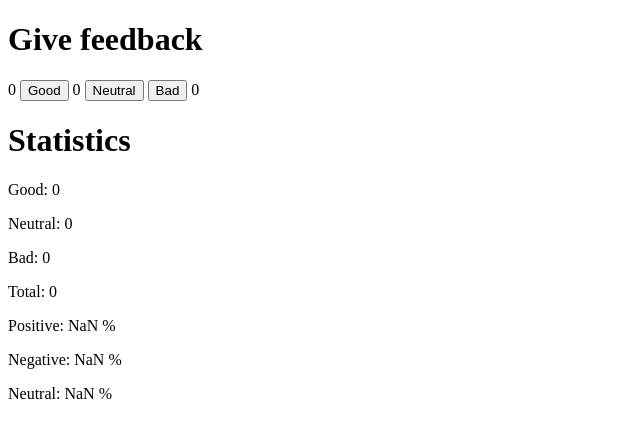
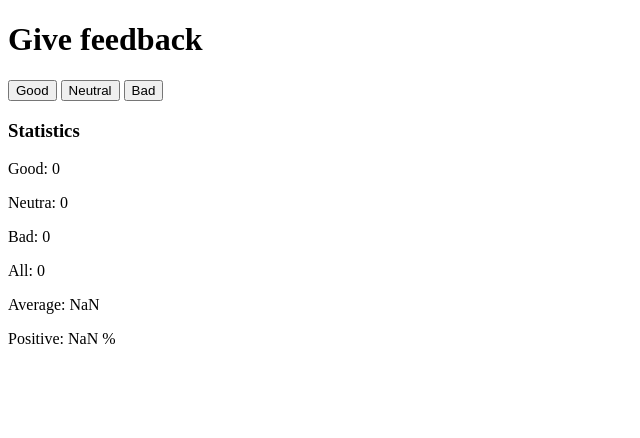
Before and after one commit to codecrafteddesings/CursoFullStackOpen, a React (Vite) app in the folder parte1/unicafe/: page / in a window 1280 px wide. Shown: the top 438 px of the page, without its empty margins (0-640 px from the left). Built offline with nearby package versions, Linux system fonts and the light colour scheme.

Commit message:
refactor: mejorar la lógica de manejo de clics y actualizar la presentación de estadísticas en el componente App

```diff
--- a/parte1/unicafe/src/App.jsx
+++ b/parte1/unicafe/src/App.jsx
@@ -5,32 +5,35 @@ const App = () => {
   const [good, setGood] = useState(0);
   const [neutral, setNeutral] = useState(0);
   const [bad, setBad] = useState(0);
-  console.log(good, neutral, bad);
-  // guarda el total de clics en una sola variable
-  const total = good + neutral + bad;
-  // guarda el porcentaje de buenos clics en una sola variable
-  const positive = (good / total) * 100;
-  // guarda el porcentaje de malos clics en una sola variable
-  const negative = (bad / total) * 100;
-  // guarda el porcentaje de neutros clics en una sola variable
-  const neutralPercentage = (neutral / total) * 100;
+
+  const handleGoodClick = () => {
+    setGood(good + 1);
+    console.log("Me gusta!");
+  };
+  const handleNeutralClick = () => {
+    setNeutral(neutral + 1);
+    console.log("Ni fu ni fa ...");
+  };
+  const handleBadClick = () => {
+    setBad(bad + 1);
+    console.log("No me gusta");
+  };
+  // calcula el total de clics
 
   return (
     <>
       <div>
         <h1>Give feedback</h1>
-        {good} <button onClick={() => setGood(good + 1)}>Good</button> {neutral}{" "}
-        <button onClick={() => setNeutral(neutral + 1)}>Neutral</button> {" "}
-        <button onClick={() => setBad(bad + 1)}>Bad</button>{" "}
-        {bad}
-        <h1>Statistics</h1>
+        <button onClick={handleGoodClick}>Good</button>{" "}
+        <button onClick={handleNeutralClick}>Neutral</button>{" "}
+        <button onClick={handleBadClick}>Bad</button>
+        <h3>Statistics</h3>
         <p>Good: {good}</p>
-        <p>Neutral: {neutral}</p>
+        <p>Neutra: {neutral}</p>
         <p>Bad: {bad}</p>
-        <p>Total: {total}</p>
-        <p>Positive: {positive} %</p>
-        <p>Negative: {negative} %</p>
-        <p>Neutral: {neutralPercentage} %</p>
+        <p>All: {good + neutral + bad}</p>
+        <p>Average: {(good - bad) / (good + neutral + bad)}</p>
+        <p>Positive: {(good / (good + neutral + bad)) * 100} %</p>
       </div>
     </>
   );
```
